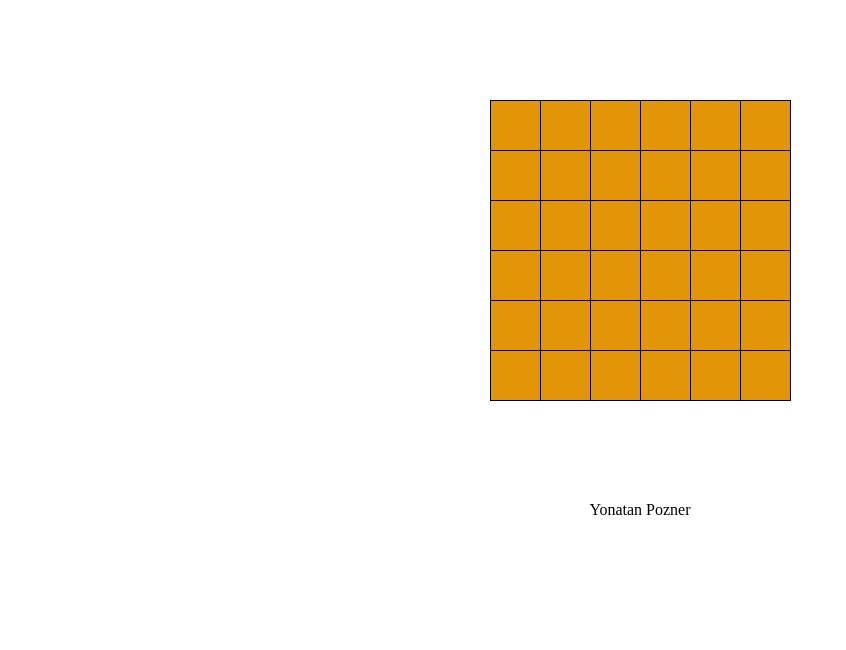
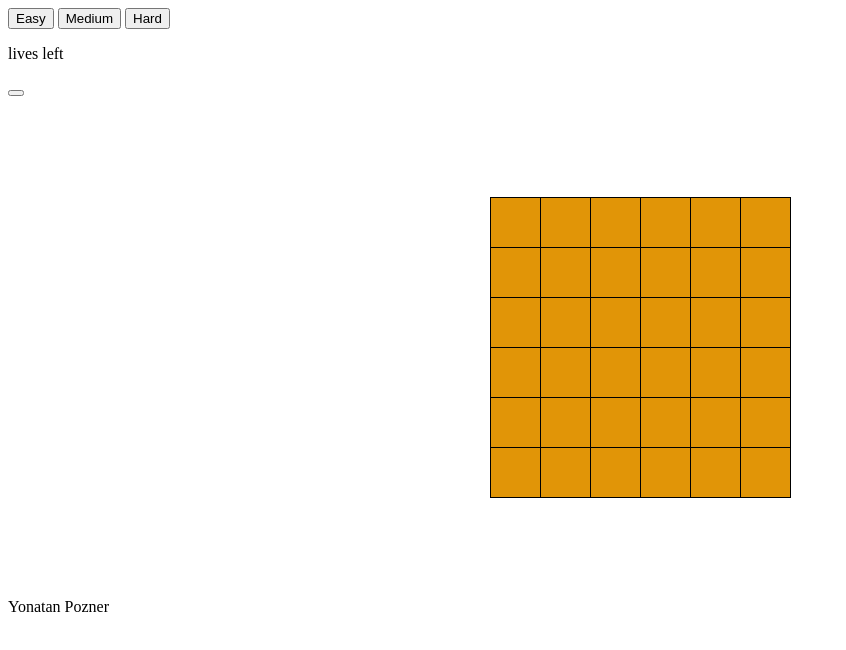
Before and after one commit to yonatanpozner/Minesweeper, a plain HTML site: page index.html in a window 1280 px wide. Shown: the whole page, without its empty margins (0-846 px from the left). Drawn offline with Linux system fonts and the light colour scheme.

Commit message:
including additional tasks

```diff
--- a/index.html
+++ b/index.html
@@ -8,18 +8,28 @@
         <link rel="stylesheet" href="css/main.css" />
     </head>
 
-    <body onload="onInit()">
-
+    <body onload="onInit(0)">
+        <div class="game">
+            <div>
+                <button class="curr-level-btn level-btn" onclick="onLevelClicked(this,0)"> Easy</button>
+                <button class="level-btn" onclick="onLevelClicked(this,1)"> Medium</button>
+                <button class="level-btn" onclick="onLevelClicked(this,2)"> Hard</button>
+            </div>
+            <div>
+                <p class="lives"><span></span> lives left</p>
+                <button class="smiley" onclick="onResetGame()"></button>
+            </div>
             <table class="board">
                 <tbody > </tbody>
             </table>
-        <p style="text-align: center;">
+            <p class="creator">
                 Yonatan Pozner
             </p>
 
             <script src="js/game.js"></script>
             <script src="js/board.js"></script>
             <script src="js/utils.js"></script>
-        <script src="js/mines.js"></script>
+            <script src="js/emojis.js"></script>
+        </div>
     </body>
 </html>
```
Lines whose indentation alone changed are shown as unchanged.
